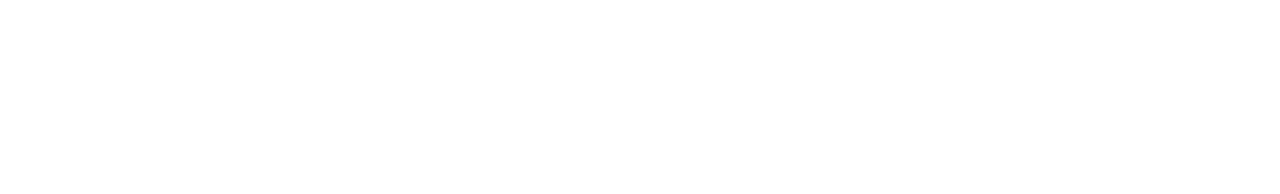
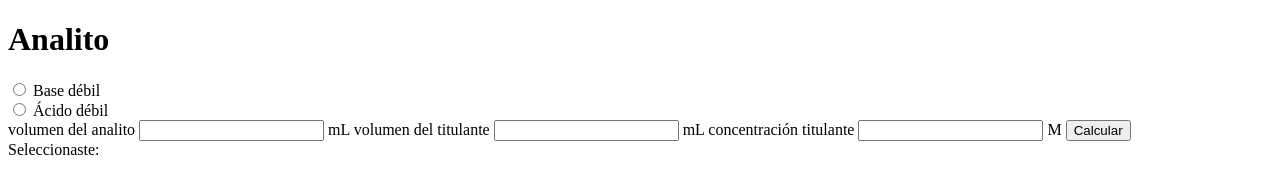
Before and after one commit to UCC-LabCompu2-Historico/proyecto-andrade, a plain HTML site: page Segunda.html in a window 1280 px wide. Drawn offline with Linux system fonts and the light colour scheme.

Commit message:
se agregaron archivos

```diff
--- a/Segunda.html
+++ b/Segunda.html
@@ -5,6 +5,42 @@
     <title>Segunda</title>
 </head>
 <body>
+<h1>Analito </h1>
+<form>
+    <input id="analito" type="radio" name="analito" value="Base débil" onclick="mensaje()"> Base débil <br>
+    <input id="analito" type="radio" name="analito" value="Ácido débil" onclick="mensaje2()"> Ácido débil<br>
+    <label>volumen del analito</label>
+    <input id="volumen_analito" type="number" > mL
+    <label>volumen del titulante</label>
+    <input id="volumen_titulante" type="number" > mL
+    <label>concentración titulante</label>
+    <input id="concentracion_titulante" type="number"> M
+    <button type="button" onclick="calcular_concentracion()">Calcular</button>
 
+    </form>
+
+Seleccionaste: <span id="resultado">
+
+</span>
+<script>
+    function displayResult() {
+
+    }
+    function mensaje() {
+        document.getElementById("resultado").innerHTML = "Seleccionaste base débil" ;
+        }
+    function mensaje2() {
+        document.getElementById("resultado").innerHTML = "Seleccionaste ácido débil"
+        alert("seleccionaste ácido débil") ;
+
+    }
+    function calcular_concentracion() {
+        var volumen_analito= document.getElementById("volumen_analito").value;
+        var volumen_titulante=  document.getElementById("volumen_titulante").value;
+        var concentracion_titulante=  document.getElementById("concentracion_titulante").value;
+        var resultado=concentracion_titulante*volumen_titulante/volumen_analito;
+        document.getElementById("resultado").innerHTML = resultado;
+    }
+</script>
 </body>
 </html>
```
Also changed, not shown: Primera.html (+2 -0 lines).
